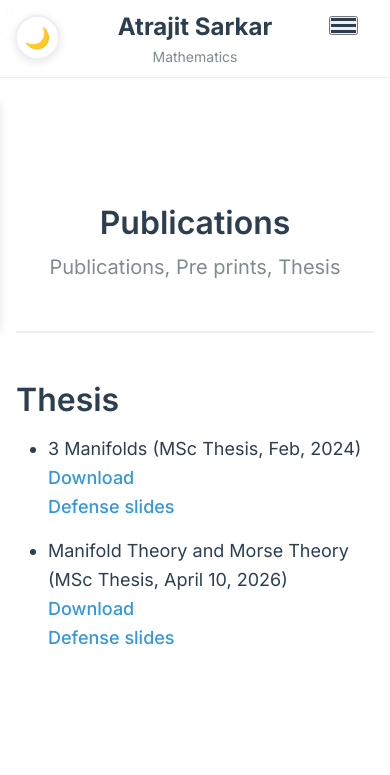
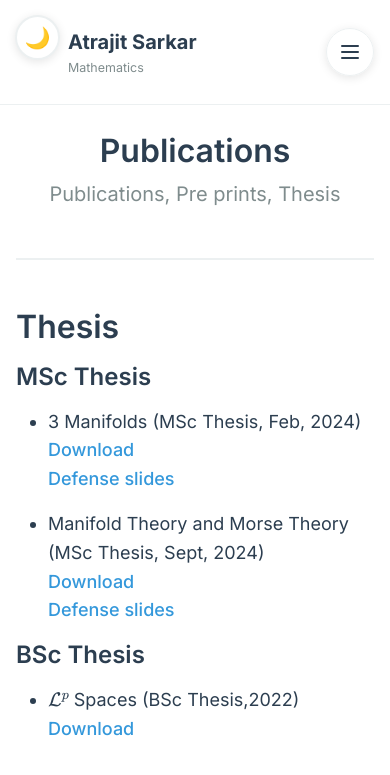
Before and after one commit to atrajit-sarkar/math-portfolio, a Jekyll site: the page built from _pages/publications.md, in a window 390 px wide and 900 px high. Shown: the top 775 px of the window. Built offline with Jekyll 4.4.1, drawn with Linux system fonts in a browser that asks for light colours.

Commit message:
Refactor navigation layout and styles for improved responsiveness and accessibility

```diff
--- a/_layouts/default.html
+++ b/_layouts/default.html
@@ -92,7 +92,9 @@
                 </button>
             </div>
         </nav>
-    </header>`n    <div class="nav-overlay" id="nav-overlay" aria-hidden="true"></div>`n
+    </header>
+    <div class="nav-overlay" id="nav-overlay" aria-hidden="true"></div>
+
     <main class="main-content">
         {{ content }}
     </main>
--- a/_pages/publications.md
+++ b/_pages/publications.md
@@ -6,10 +6,15 @@
 ---
 
 ## Thesis
+### MSc Thesis
 - 3 Manifolds (MSc Thesis, Feb, 2024) \\
 [Download](/pdfs/MSc%20Thesis/3_manifold.pdf) \\
 [Defense slides](/pdfs/MSc%20Thesis/Manifold_Theory_Slide_.pdf)
 
-- Manifold Theory and Morse Theory (MSc Thesis, April 10, 2026) \\
+- Manifold Theory and Morse Theory (MSc Thesis, Sept, 2024) \\
 [Download](/pdfs/MSc%20Thesis/Manifold_Theory_Report_Card.pdf) \\
 [Defense slides](/pdfs/MSc%20Thesis/Manifold_theory_Slide_after_Minor_.pdf)
+
+### BSc Thesis
+- $\mathcal{L}^p$ Spaces (BSc Thesis,2022)\\
+[Download](/pdfs/BSc%20Thesis/Lp_spaces.pdf)
--- a/assets/css/main.css
+++ b/assets/css/main.css
@@ -327,15 +327,51 @@
 .nav-toggle {
     display: none;
     flex-direction: column;
+    align-items: center;
+    justify-content: center;
+    gap: 4px;
+    width: 48px;
+    height: 48px;
+    padding: 0;
+    border: 1px solid var(--border-color);
+    border-radius: 999px;
+    background: rgba(255, 255, 255, 0.82);
+    box-shadow: var(--shadow);
     cursor: pointer;
-    gap: 3px;
+    transition: var(--transition);
+}
+
+.nav-toggle:hover {
+    transform: translateY(-1px);
+    box-shadow: var(--shadow-hover);
 }
 
 .bar {
-    width: 25px;
-    height: 3px;
+    width: 18px;
+    height: 2px;
+    border-radius: 999px;
     background-color: var(--primary-color);
     transition: var(--transition);
+}
+
+.nav-overlay {
+    position: fixed;
+    inset: 0;
+    background: rgba(15, 23, 42, 0.32);
+    backdrop-filter: blur(8px);
+    opacity: 0;
+    pointer-events: none;
+    transition: opacity 0.3s ease;
+    z-index: 999;
+}
+
+.nav-overlay.show {
+    opacity: 1;
+    pointer-events: auto;
+}
+
+body.nav-open {
+    overflow: hidden;
 }
 
 /* Main content */
@@ -1811,31 +1847,87 @@
     }
 
     .nav-container {
-        flex-direction: column;
+        flex-direction: row;
+        justify-content: space-between;
+        align-items: center;
         gap: 1rem;
+        min-height: 88px;
+    }
+
+    .nav-logo {
+        align-items: flex-start;
+        text-align: left;
+        max-width: calc(100% - 76px);
+    }
+
+    .logo-text {
+        font-size: 1.25rem;
+    }
+
+    .logo-subtitle {
+        font-size: 0.78rem;
     }
 
     .nav-menu {
         position: fixed;
-        left: -100%;
-        top: 100px;
+        top: 0;
+        right: 0;
+        bottom: 0;
+        left: auto;
         flex-direction: column;
-        background-color: white;
-        width: 100%;
-        text-align: center;
-        transition: 0.3s;
-        box-shadow: var(--shadow);
-        padding: 2rem 0;
+        align-items: stretch;
+        justify-content: flex-start;
+        gap: 1.25rem;
+        width: min(82vw, 340px);
+        max-width: 340px;
+        height: 100dvh;
+        padding: 6.25rem 1.25rem 1.5rem;
+        background: rgba(255, 255, 255, 0.97);
+        border-left: 1px solid var(--border-color);
+        box-shadow: -20px 0 45px rgba(15, 23, 42, 0.18);
+        backdrop-filter: blur(18px);
+        overflow-y: auto;
+        text-align: left;
+        transform: translateX(100%);
+        opacity: 0;
+        visibility: hidden;
+        pointer-events: none;
+        transition: transform 0.35s ease, opacity 0.25s ease, visibility 0s linear 0.35s;
+        z-index: 1002;
     }
 
     .nav-items {
         flex-direction: column;
+        align-items: stretch;
         width: 100%;
-        gap: 0;
+        gap: 0.75rem;
+    }
+
+    .nav-link {
+        width: 100%;
+        padding: 0.9rem 1rem;
+        border: 1px solid rgba(44, 62, 80, 0.08);
+        background: rgba(248, 249, 250, 0.9);
+        border-radius: 14px;
+        text-align: left;
+        box-shadow: 0 10px 25px rgba(44, 62, 80, 0.04);
+    }
+
+    .nav-link:hover {
+        background: rgba(52, 152, 219, 0.1);
+        border-color: rgba(52, 152, 219, 0.25);
+        color: var(--primary-color);
+    }
+
+    .nav-link.active {
+        background: linear-gradient(135deg, var(--primary-color), var(--secondary-color));
+        border-color: transparent;
+        color: white;
+        box-shadow: 0 14px 32px rgba(44, 62, 80, 0.18);
     }
 
     .nav-dropdown {
-        width: 100%;
+        display: none !important;
     }
 
     .nav-dropdown-content {
@@ -1853,14 +1945,18 @@
     }
 
     .nav-menu.show {
-        left: 0;
+        transform: translateX(0);
+        opacity: 1;
+        visibility: visible;
+        pointer-events: auto;
+        transition-delay: 0s;
     }
 
     .nav-toggle {
         display: flex;
-        position: absolute;
-        top: 1rem;
-        right: 2rem;
+        position: relative;
+        z-index: 1003;
+        flex-shrink: 0;
     }
 
     .nav-toggle.active .bar:nth-child(2) {
@@ -1868,11 +1964,23 @@
     }
 
     .nav-toggle.active .bar:nth-child(1) {
-        transform: translateY(8px) rotate(45deg);
+        transform: translateY(6px) rotate(45deg);
     }
 
     .nav-toggle.active .bar:nth-child(3) {
-        transform: translateY(-8px) rotate(-45deg);
+        transform: translateY(-6px) rotate(-45deg);
+    }
+
+    [data-theme="dark"] .nav-link {
+        background: rgba(255, 255, 255, 0.04);
+        border-color: rgba(255, 255, 255, 0.08);
+        box-shadow: none;
+    }
+
+    [data-theme="dark"] .nav-link:hover {
+        background: rgba(100, 181, 246, 0.12);
+        border-color: rgba(100, 181, 246, 0.24);
+        color: var(--text-color);
     }
 
     .hero {
@@ -1937,24 +2045,27 @@
     }
 
     .container,
-    .nav-container,
     .hero-container {
         padding: 0 1rem;
     }
 
+    .nav-container {
+        padding: 0 1rem 0 4.25rem;
+    }
+
     .main-content {
-        margin-top: 110px;
+        margin-top: 96px;
     }
 
     /* Adjust for non-home pages on mobile */
     body:not(.home) .main-content {
-        margin-top: 125px;
+        margin-top: 104px;
         padding-top: 0.75rem;
     }
 
     /* Keep home page spacing on mobile */
     body.home .main-content {
-        margin-top: 110px;
+        margin-top: 96px;
         padding-top: 0;
     }
 
@@ -2002,7 +2113,15 @@
 }
 
 [data-theme="dark"] .nav-menu {
-    background-color: var(--bg-color);
+    background-color: rgba(18, 18, 18, 0.98);
+}
+
+[data-theme="dark"] .nav-toggle {
+    background: rgba(18, 18, 18, 0.86);
+}
+
+[data-theme="dark"] .nav-overlay {
+    background: rgba(0, 0, 0, 0.48);
 }
 
 [data-theme="dark"] .link-card {
@@ -2082,6 +2201,8 @@
 
 /* Focus states for keyboard navigation */
 .nav-link:focus,
+.nav-more-btn:focus,
+.nav-toggle:focus,
 .btn:focus,
 .social-link:focus {
     outline: 2px solid var(--secondary-color);
```
